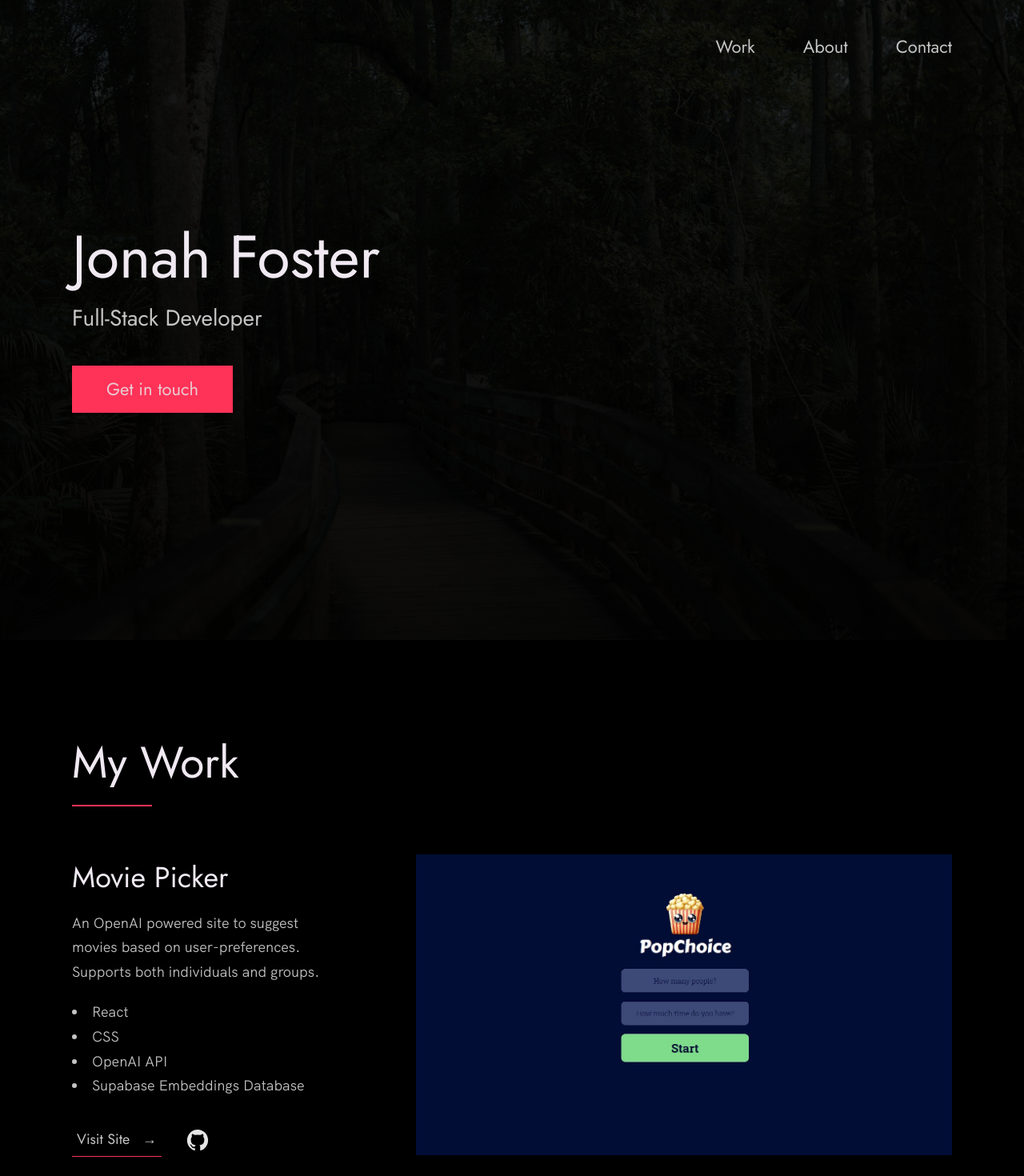
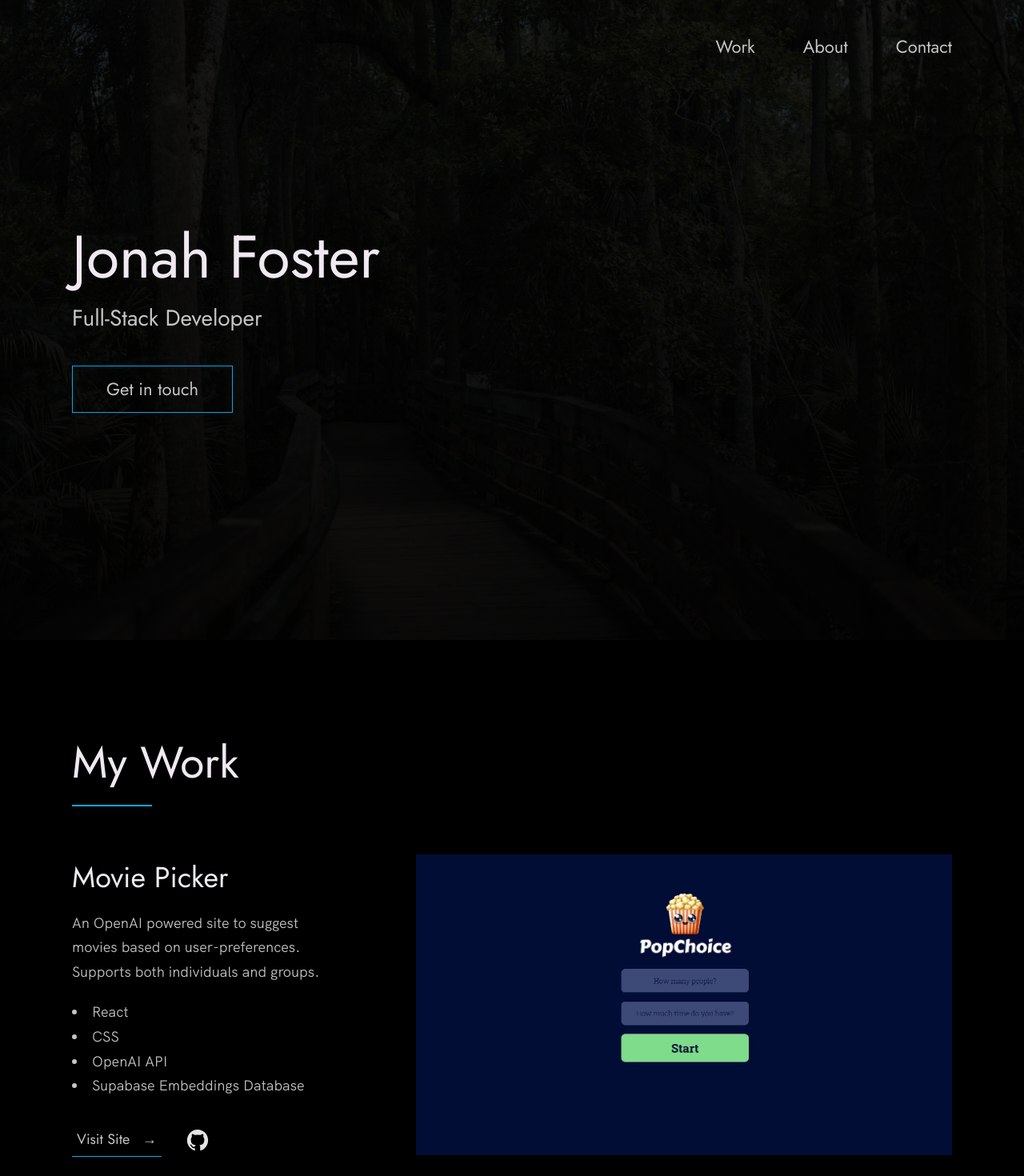
Before and after one commit to JonahFoster/react-portfolio, a React (Vite) app in the folder portfolio/: page / in a window 1280 px wide. Shown: the top 1470 px of the page at 80% size. Built offline with nearby package versions, Linux system fonts and the light colour scheme.

Commit message:
Accents changed to blue

```diff
--- a/portfolio/src/index.css
+++ b/portfolio/src/index.css
@@ -38,6 +38,7 @@
     --pink: #ff3258;
     --white: #f0e9f2;
     --white-1: #e5e5e6da;
+    --blue: #02A9EA;
 
 
     --container-max-width: 1180px;
@@ -150,7 +151,7 @@ h2::after {
     display: block;
     height: 2px;
     width: 10rem;
-    background: var(--pink);
+    background: var(--blue);
     margin: var(--gutter-small) 0;
 }
 
@@ -201,7 +202,7 @@ a {
 
 button:focus,
 a:focus {
-    outline: 2px solid var(--pink);
+    outline: 2px solid var(--blue);
 }
 
 body:not(.user-is-tabbing) button:focus,
@@ -210,7 +211,7 @@ body:not(.user-is-tabbing) a:focus {
 }
 
 .link:hover {
-    color: var(--pink);
+    color: var(--blue);
 }
 
 .btn {
@@ -219,7 +220,7 @@ body:not(.user-is-tabbing) a:focus {
     padding: 1rem 4.2rem;
     text-decoration: none;
     color: inherit;
-    border: 1px solid  var(--pink);
+    border: 1px solid  var(--blue);
     font-weight: 400;
 }
 
@@ -243,20 +244,20 @@ body:not(.user-is-tabbing) a:focus {
 .btn:hover::after,
 .btn:focus::after {
     right: 0;
-    background: var(--pink);
+    background: var(--blue);
 }
 
-.btn--pink {
-    background: var(--pink);
+.btn--blue {
+    background: var(--blue);
     transition: all 0.2s;
 }
 
-.btn--pink::after {
+.btn--blue::after {
     display: none;
 }
 
-.btn--pink:hover,
-.btn--pink:focus {
+.btn--blue:hover,
+.btn--blue:focus {
     background: transparent;
 }
 
@@ -266,7 +267,7 @@ body:not(.user-is-tabbing) a:focus {
     padding: .6rem;
     color: inherit;
     text-decoration: none;
-    border-bottom: 1px solid var(--pink);
+    border-bottom: 1px solid var(--blue);
 }
 
 .link__text::after {
@@ -289,7 +290,7 @@ body:not(.user-is-tabbing) a:focus {
 .link__text:hover::after,
 .link__text:focus:after {
     right: 0;
-    background: var(--pink);
+    background: var(--blue);
 }
 
 .link__text span {
@@ -308,7 +309,7 @@ body:not(.user-is-tabbing) a:focus {
     align-items: center;
     height: 5.5rem;
     width: 5.5rem;
-    background-color: var(--pink);
+    background-color: var(--blue);
     border-radius: 50%;
     z-index: 10;
     transition: all .4s;
@@ -389,13 +390,13 @@ body:not(.user-is-tabbing) a:focus {
 }
 
 .nav__link:hover {
-    color: var(--pink);
+    color: var(--blue);
 }
 
 .nav__link:hover::after {
     right: 0;
     height: 2px;
-    background: var(--pink);
+    background: var(--blue);
 }
 
 /* --------------------------------------- */
```
